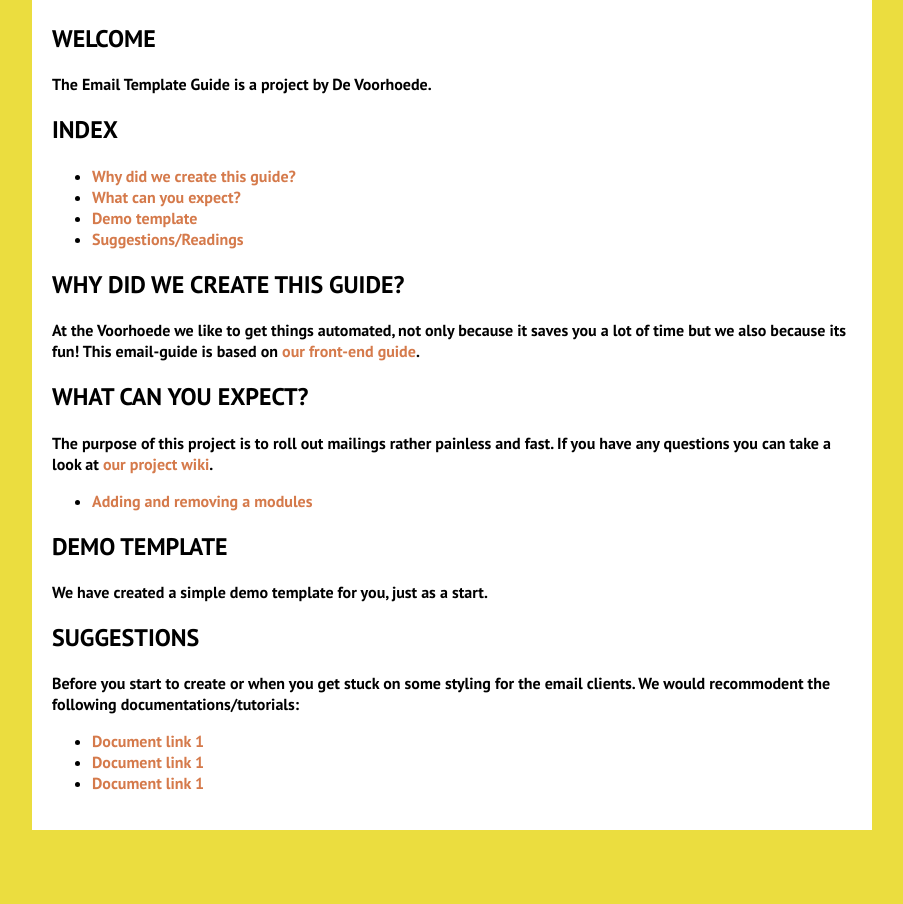
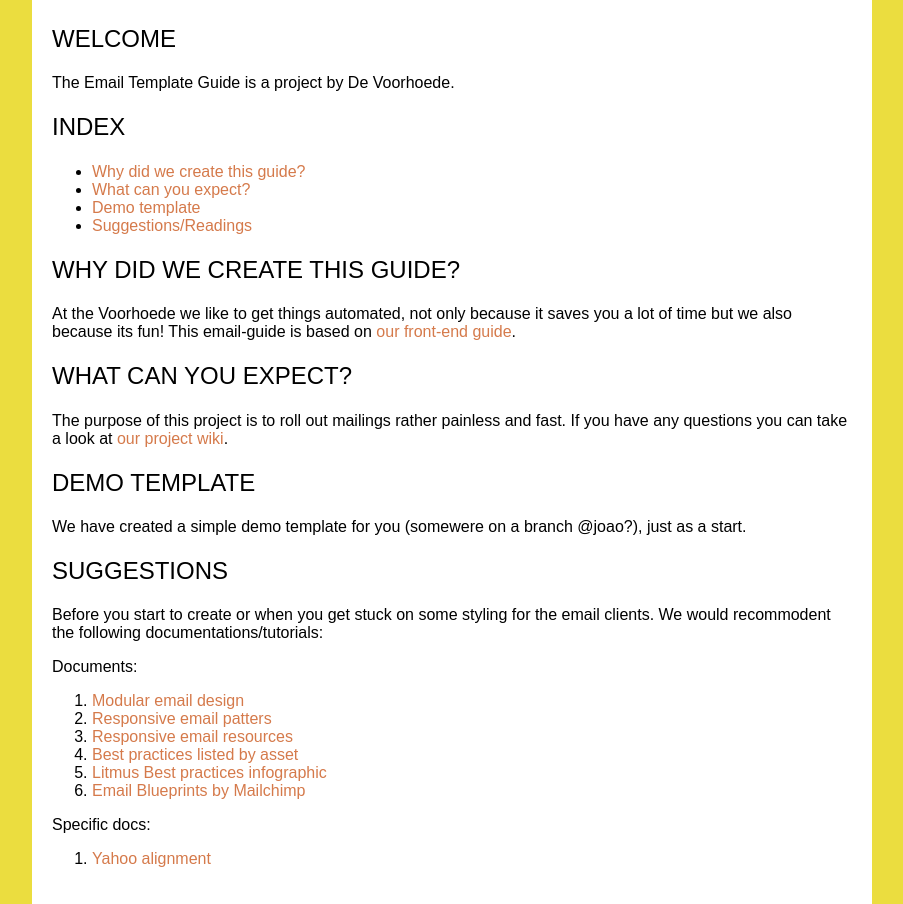
Before and after one commit to voorhoede/email-template-guide, a website: page src/views/welcome/welcome.html in a window 1280 px wide. Shown: the whole page, without its empty margins (188-1091 px from the left). Before the commit the page ends 830 px from the top, so only its background shows below. Drawn offline with nearby package versions, Linux system fonts and the light colour scheme; files that its build step writes are made by us from their sources.

Commit message:
chore(welcome) added document links

```diff
--- a/src/views/welcome/welcome.html
+++ b/src/views/welcome/welcome.html
@@ -25,29 +25,36 @@
     <p>
         At the Voorhoede we like to get things automated, not only because it saves you a lot of time
         but we also because its fun! This email-guide is based on
-        <a href="https://github.com/voorhoede/front-end-guide" target="_blank">our front-end guide</a>.
+        <a href="https://github.com/voorhoede/front-end-guide">our front-end guide</a>.
     </p>
     <h2 id="what">What can you expect?</h2>
     <p>
         The purpose of this project is to roll out mailings rather painless and fast. If you have
-        any questions you can take a look at <a href="http://www.google.nl" data-target="_blank" target="_blank">our project wiki</a>.
+        any questions you can take a look at <a href="https://github.com/voorhoede/email-template-guide/wiki">our project wiki</a>.
     </p>
-    <ul>
-        <li><a href="https://github.com/voorhoede/email-template-guide/wiki/Adding-and-removing-modules"
-               target="_blank">Adding and removing a modules</a></li>
-    </ul>
 
     <h2 id="demo">Demo template</h2>
-    <p>We have created a simple demo template for you, just as a start.</p>
+    <p>We have created a simple demo template for you (somewere on a branch @joao?), just as a start.</p>
 
     <h2 id="suggestions">Suggestions</h2>
     <p>Before you start to create or when you get stuck on some styling for the email clients. We would
         recommodent the following documentations/tutorials:</p>
-    <ul>
-        <li><a href="#">Document link 1</a></li>
-        <li><a href="#">Document link 1</a></li>
-        <li><a href="#">Document link 1</a></li>
-    </ul>
+    <p>Documents:</p>
+
+    <ol>
+        <li><a href="http://www.smashingmagazine.com/2014/08/04/improve-your-email-workflow-with-modular-design/">Modular email design</a></li>
+        <li><a href="http://responsiveemailpatterns.com/">Responsive email patters</a></li>
+        <li><a href="http://responsiveemailresources.com/">Responsive email resources</a></li>
+        <li><a href="http://www.pardot.com/faqs/emails/email-template-best-practices/">Best practices listed by asset</a></li>
+        <li><a href="https://litmus.com/blog/html-email-coding-101-infographic/email-coding-101">Litmus Best practices infographic</a></li>
+        <li><a href="https://github.com/mailchimp/Email-Blueprints">Email Blueprints by Mailchimp</a></li>
+    </ol>
+
+
+    <p>Specific docs:</p>
+    <ol>
+        <li><a href="https://litmus.com/blog/fixing-table-alignment-in-yahoo-mail">Yahoo alignment</a></li>
+    </ol>
 </section>
 
     <!-- /welcome view -->
--- a/src/views/welcome/welcome.less
+++ b/src/views/welcome/welcome.less
@@ -5,26 +5,17 @@ body {
 	background: #ebdd3f;
 }
 
-// headings
-@font-face {
-	font-family: 'pt-sans-bold';
-	src: url('../../components/_app-core-styles/assets/fonts/pt-sans-bold.eot');
-	src: url('../../components/_app-core-styles/assets/fonts/pt-sans-bold.eot?#iefix') format('embedded-opentype'),
-	url('../../components/_app-core-styles/assets/fonts/pt-sans-bold.woff') format('woff');
-	font-weight: normal;
-	font-style: normal;
-}
 .welcome-view {
 	background: #ffffff;
 	padding: 20px;
 	max-width: 800px;
 	margin: 0 auto;
-	font-family: 'pt-sans-bold', arial, sans-serif;
+	font-family: arial, sans-serif;
 
 	h1,
 	h2 {
 		color: #00373d;
-		font-family: 'pt-sans-bold', sans-serif;
+		font-family: arial, sans-serif;
 		font-weight: 400;
 		line-height: 1.6;
 		margin: 0;
```
